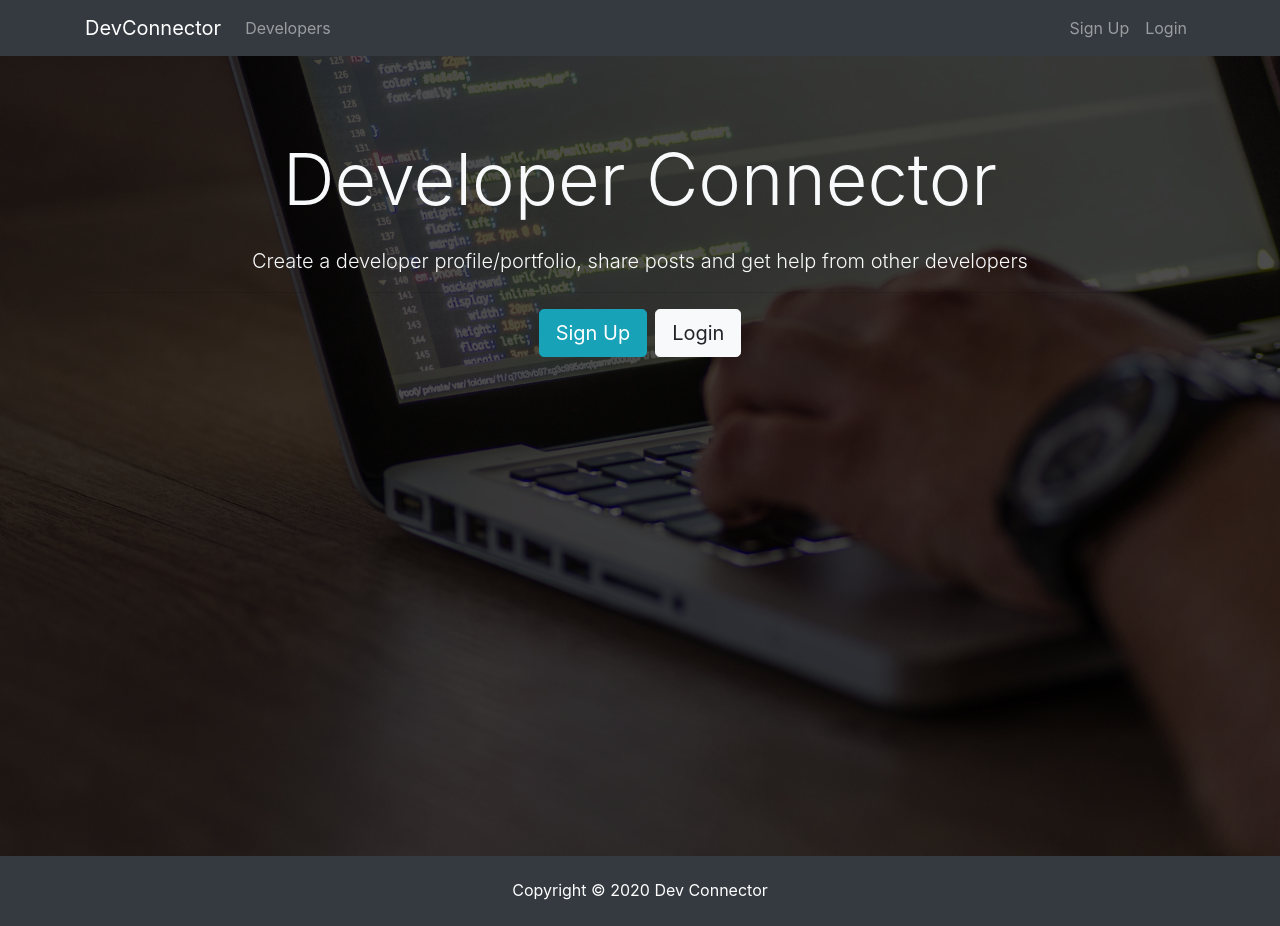
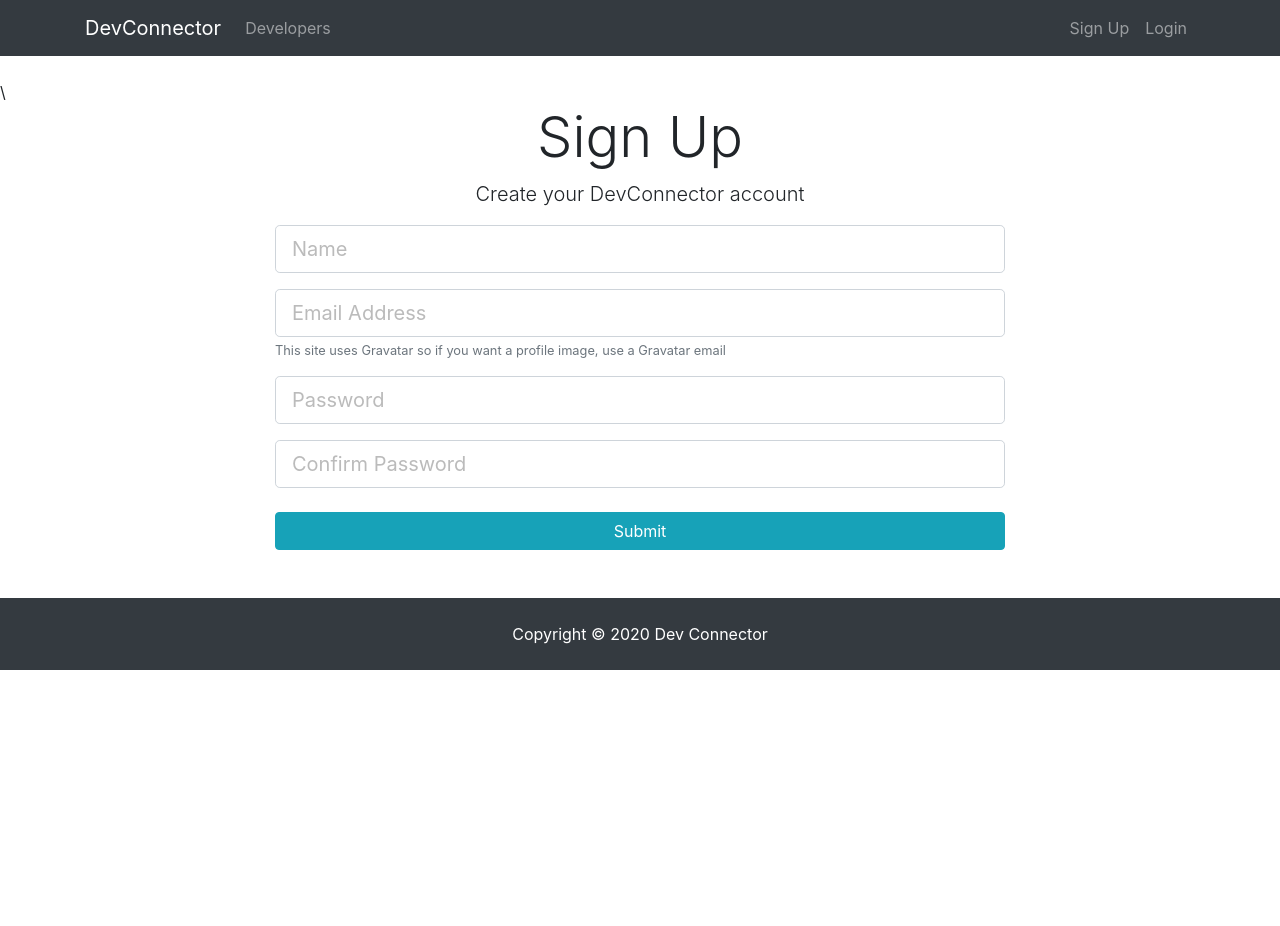
Before and after one commit to PoojaBayas/DevConnector, a React (Create React App) app in the folder client/: page /register in a window 1280 px wide. After the commit the page ends 800 px from the top, so only its background shows below. Built offline with nearby package versions, Linux system fonts and the light colour scheme.

Commit message:
started redux

```diff
--- a/client/src/App.js
+++ b/client/src/App.js
@@ -1,16 +1,28 @@
 import React from "react";
+import { Provider } from "react-redux";
 import "./App.css";
+import { BrowserRouter as Router, Route } from "react-router-dom";
 import Navbar from "./components/layout/Navbar";
 import Landing from "./components/layout/Landing";
 import Footer from "./components/layout/Footer";
+import Register from "./components/auth/Register";
+import Login from "./components/auth/Login";
+import store from "./store";
+
 
 function App() {
   return (
-    <div className="App">
-      <Navbar />
-      <Landing />
-      <Footer />
-    </div>
+    <Provider store={store}>
+      <Router>
+        <div className="App">
+          <Navbar />
+          <Route exact path="/" component={Landing} />\
+          <Route exact path="/register" component={Register} />
+          <Route exact path="/login" component={Login} />
+          <Footer />
+        </div>
+      </Router>
+    </Provider>
   );
 }
 
--- /dev/null
+++ b/client/src/components/auth/Login.js
@@ -0,0 +1,84 @@
+import React, { Component } from "react";
+import axios from "axios";
+import classnames from "classnames";
+
+class Login extends Component {
+  constructor() {
+    super();
+    this.state = {
+      email: "",
+      password: "",
+
+      errors: {}
+    };
+    this.onChange = this.onChange.bind(this);
+    this.onSubmit = this.onSubmit.bind(this);
+  }
+  onChange(e) {
+    this.setState({ [e.target.name]: e.target.value });
+  }
+  onSubmit(e) {
+    e.preventDefault();
+    const user = {
+      email: this.state.email,
+      password: this.state.password
+    };
+    axios
+      .post("/api/users/login", user)
+      .then(res => console.log(res.data))
+      .catch(err => this.setState({ errors: err.response.data }));
+  }
+
+  render() {
+    const { errors } = this.state;
+    return (
+      <div className="login">
+        <div className="container">
+          <div className="row">
+            <div className="col-md-8 m-auto">
+              <h1 className="display-4 text-center">Log In</h1>
+              <p className="lead text-center">
+                Sign in to your DevConnector account
+              </p>
+              <form onSubmit={this.onSubmit}>
+                <div className="form-group">
+                  <input
+                    type="email"
+                    className={classnames("form-control form-control-lg", {
+                      " is-invalid": errors.email
+                    })}
+                    placeholder="Email Address"
+                    name="email"
+                    value={this.state.email}
+                    onChange={this.onChange}
+                  />
+                  {errors.email && (
+                    <div className="invalid-feedback">{errors.email}</div>
+                  )}
+                </div>
+                <div className="form-group">
+                  <input
+                    type="password"
+                    className={classnames("form-control form-control-lg", {
+                      " is-invalid": errors.password
+                    })}
+                    placeholder="Password"
+                    name="password"
+                    value={this.state.password}
+                    onChange={this.onChange}
+                  />
+                   {errors.password && (
+                  <div className="invalid-feedback">{errors.password}</div>
+                )}
+                </div>
+
+                <input type="submit" className="btn btn-info btn-block mt-4" />
+              </form>
+            </div>
+          </div>
+        </div>
+      </div>
+    );
+  }
+}
+export default Login;
--- /dev/null
+++ b/client/src/components/auth/Register.js
@@ -0,0 +1,121 @@
+import React, { Component } from "react";
+import axios from "axios";
+import classnames from "classnames";
+
+class Register extends Component {
+  constructor() {
+    super();
+    this.state = {
+      name: "",
+      email: "",
+      password: "",
+      password2: "",
+      errors: {}
+    };
+    this.onChange = this.onChange.bind(this);
+    this.onSubmit = this.onSubmit.bind(this);
+  }
+  onChange(e) {
+    this.setState({ [e.target.name]: e.target.value });
+  }
+  onSubmit(e) {
+    e.preventDefault();
+    const newUser = {
+      name: this.state.name,
+      email: this.state.email,
+      password: this.state.password,
+      password2: this.state.password2
+    };
+    axios
+      .post("/api/users/register", newUser)
+      .then(res => console.log(res.data))
+      .catch(err => this.setState({ errors: err.response.data }));
+  }
+
+  render() {
+    // const errors = this.state.errors; deconstruction
+    const { errors } = this.state;
+    return (
+      <div className="register">
+        <div className="container">
+          <div className="row">
+            <div className="col-md-8 m-auto">
+              <h1 className="display-4 text-center">Sign Up</h1>
+              <p className="lead text-center">
+                Create your DevConnector account
+              </p>
+              <form onSubmit={this.onSubmit}>
+                <div className="form-group">
+                  <input
+                    type="text"
+                    className={classnames("form-control form-control-lg", {
+                      " is-invalid": errors.name
+                    })}
+                    placeholder="Name"
+                    name="name"
+                    value={this.state.name}
+                    onChange={this.onChange}
+                  />
+                  {errors.name && (
+                    <div className="invalid-feedback">{errors.name}</div>
+                  )}
+                </div>
+                <div className="form-group">
+                  <input
+                    type="email"
+                    className={classnames("form-control form-control-lg", {
+                      " is-invalid": errors.email
+                    })}
+                    placeholder="Email Address"
+                    name="email"
+                    value={this.state.email}
+                    onChange={this.onChange}
+                  />
+                  <small className="form-text text-muted">
+                    This site uses Gravatar so if you want a profile image, use
+                    a Gravatar email
+                  </small>
+                  {errors.email && (
+                    <div className="invalid-feedback">{errors.email}</div>
+                  )}
+                </div>
+                <div className="form-group">
+                  <input
+                    type="password"
+                    className={classnames("form-control form-control-lg", {
+                      " is-invalid": errors.password
+                    })}
+                    placeholder="Password"
+                    name="password"
+                    value={this.state.password}
+                    onChange={this.onChange.bind(this)}
+                  />
+                  {errors.password && (
+                    <div className="invalid-feedback">{errors.password}</div>
+                  )}
+                </div>
+                <div className="form-group">
+                  <input
+                    type="password"
+                    className={classnames("form-control form-control-lg", {
+                      " is-invalid": errors.password2
+                    })}
+                    placeholder="Confirm Password"
+                    name="password2"
+                    value={this.state.password2}
+                    onChange={this.onChange}
+                  />
+                  {errors.password2 && (
+                    <div className="invalid-feedback">{errors.password2}</div>
+                  )}
+                </div>
+                <input type="submit" className="btn btn-info btn-block mt-4" />
+              </form>
+            </div>
+          </div>
+        </div>
+      </div>
+    );
+  }
+}
+export default Register;
--- a/client/src/components/layout/Landing.js
+++ b/client/src/components/layout/Landing.js
@@ -1,4 +1,5 @@
 import React, { Component } from "react";
+import { Link } from "react-router-dom";
 
 class Landing extends Component {
   render() {
@@ -15,12 +16,12 @@ class Landing extends Component {
                   from other developers
                 </p>
                 <hr />
-                <a href="register.html" className="btn btn-lg btn-info mr-2">
+                <Link to="/register" className="btn btn-lg btn-info mr-2">
                   Sign Up
-                </a>
-                <a href="login.html" className="btn btn-lg btn-light">
+                </Link>
+                <Link to="/login" className="btn btn-lg btn-light">
                   Login
-                </a>
+                </Link>
               </div>
             </div>
           </div>
--- a/client/src/components/layout/Navbar.js
+++ b/client/src/components/layout/Navbar.js
@@ -1,13 +1,14 @@
 import React, { Component } from "react";
+import { Link } from "react-router-dom";
 
 class Navbar extends Component {
   render() {
     return (
       <nav className="navbar navbar-expand-sm navbar-dark bg-dark mb-4">
         <div className="container">
-          <a className="navbar-brand" href="landing.html">
+          <Link className="navbar-brand" to="/">
             DevConnector
-          </a>
+          </Link>
           <button
             className="navbar-toggler"
             type="button"
@@ -20,23 +21,23 @@ class Navbar extends Component {
           <div className="collapse navbar-collapse" id="mobile-nav">
             <ul className="navbar-nav mr-auto">
               <li className="nav-item">
-                <a className="nav-link" href="profiles.html">
+                <Link className="nav-link" to="/profiles">
                   {" "}
                   Developers
-                </a>
+                </Link>
               </li>
             </ul>
 
             <ul className="navbar-nav ml-auto">
               <li className="nav-item">
-                <a className="nav-link" href="register.html">
+                <Link className="nav-link" to="/register">
                   Sign Up
-                </a>
+                </Link>
               </li>
               <li className="nav-item">
-                <a className="nav-link" href="login.html">
+                <Link className="nav-link" to="/login">
                   Login
-                </a>
+                </Link>
               </li>
             </ul>
           </div>
--- /dev/null
+++ b/client/src/reducers/authReducers.js
@@ -0,0 +1,11 @@
+const initialState = {
+  isAuthenticated: "false",
+  user: {}
+};
+
+export default function(state = initialState, action) {
+  switch (action.type) {
+    default:
+      return state;
+  }
+}
--- /dev/null
+++ b/client/src/reducers/index.js
@@ -0,0 +1,6 @@
+import { combineReducers } from 'redux';
+import authReducer from './authReducers';
+
+export default combineReducers({
+  auth: authReducer
+})
--- /dev/null
+++ b/client/src/store.js
@@ -0,0 +1,15 @@
+import { createStore, applyMiddleware, compose } from "redux";
+import authReducers from "./reducers/authReducers";
+import thunk from "redux-thunk";
+import rootReducer from "./reducers";
+
+const middleware = [thunk];
+const store = createStore(
+  rootReducer,
+  {},
+  compose(
+    applyMiddleware(...middleware),
+    window.__REDUX_DEVTOOLS_EXTENSION__ && window.__REDUX_DEVTOOLS_EXTENSION__()
+  )
+);
+export default store;
```
Also changed, not shown: client/package.json (+8 -1 lines), package.json (+6 -1 lines), 1 other file (tests, documents, lock files or other folders).
